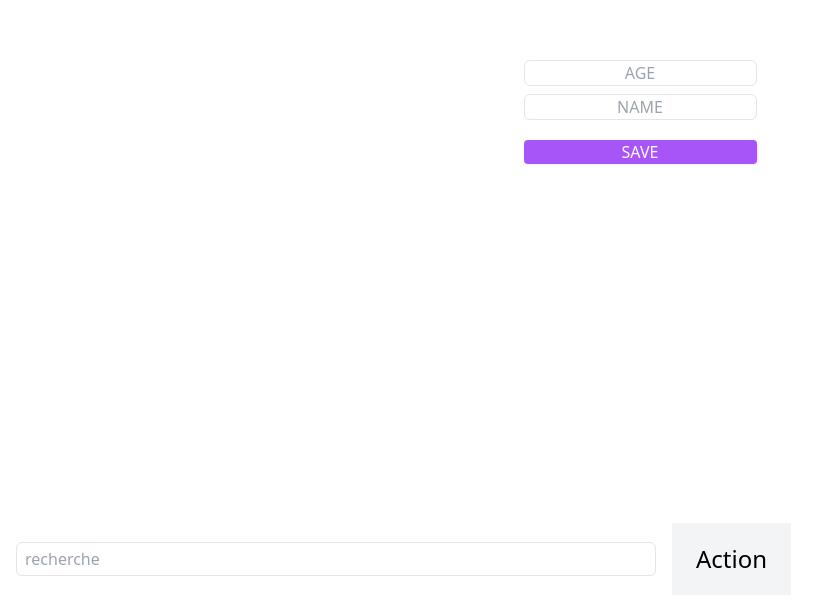
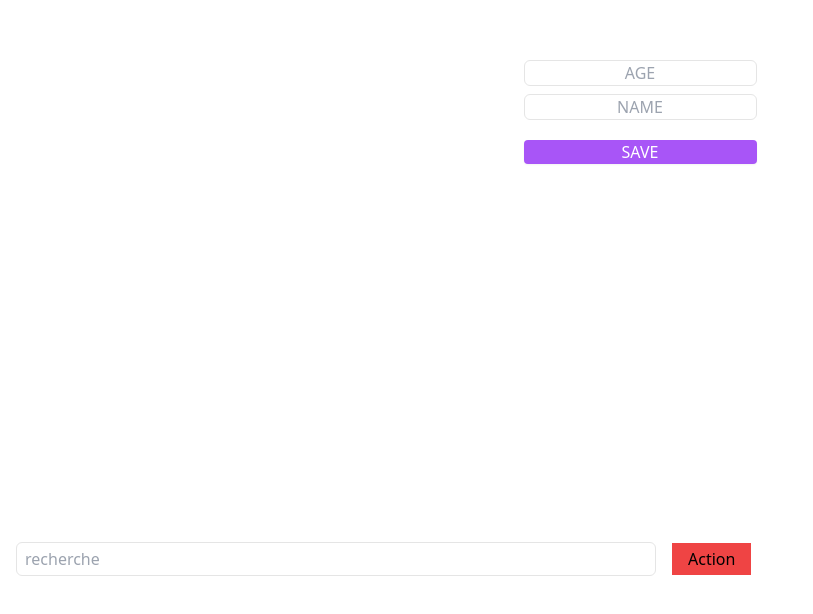
Before and after one commit to xlanex6/B3_JS, a Vue app in the folder friendBook/: page / in a window 1280 px wide. Shown: the part 282-896 px from the top of the page, without its empty margins (0-813 px from the left). Built offline with nearby package versions, Linux system fonts and the light colour scheme.

Commit message:
Btn component

```diff
--- a/friendBook/src/App.vue
+++ b/friendBook/src/App.vue
@@ -80,7 +80,10 @@ export default {
     :modelValue="searchQuery"
     @update:modelValue="newValue => searchQuery = newValue"
     />
-    <Btn size="XL">
+    <Btn size="XL" :success="true" warning
+
+
+    >
      Action
     </Btn>
   </div>
--- a/friendBook/src/components/Btn.vue
+++ b/friendBook/src/components/Btn.vue
@@ -1,12 +1,16 @@
 <template>
-  <button class="px-4 py-1 bg-gray-100 hover:bg-slate-200" :style="sizeStyle">
+  <button class="px-4 py-1"
+
+  :class="{'bg-red-500': warning, 'bg-green-500': success}"
+
+  >
     <slot/>
     <!-- text ecrit depuis le parent -->
   </button>
 </template>
 
 <script>
-import { computed } from '@vue/reactivity';
+// import { computed } from '@vue/reactivity';
 
 export default {
   props: {
@@ -16,6 +20,12 @@ export default {
         return ['S','M','XL'].includes(value)
       },
       default: 'M'
+    },
+    warning: {
+      type: Boolean,
+    },
+    success: {
+      type: Boolean,
     }
   },
   computed: {
```
